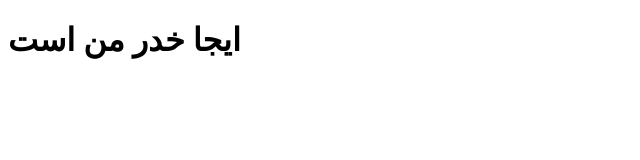
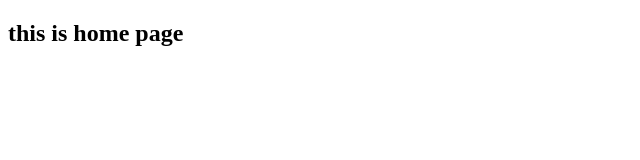
Before and after one commit to t346gguj/saeed9999, a plain HTML site: page index.html in a window 1280 px wide. Shown: the whole page, without its empty margins (0-640 px from the left). Drawn offline with Linux system fonts and the light colour scheme.

Commit message:
clear name

```diff
--- a/index.html
+++ b/index.html
@@ -6,10 +6,14 @@
     <title>Document</title>
 </head>
 <body>
-    <header>
-<h1>ایجا خدر من است </h1>
+<footer>
+
+<h2>this is home page</h2>
 
 
-    </header>
+</footer>
+
+
+
 </body>
 </html>
```
